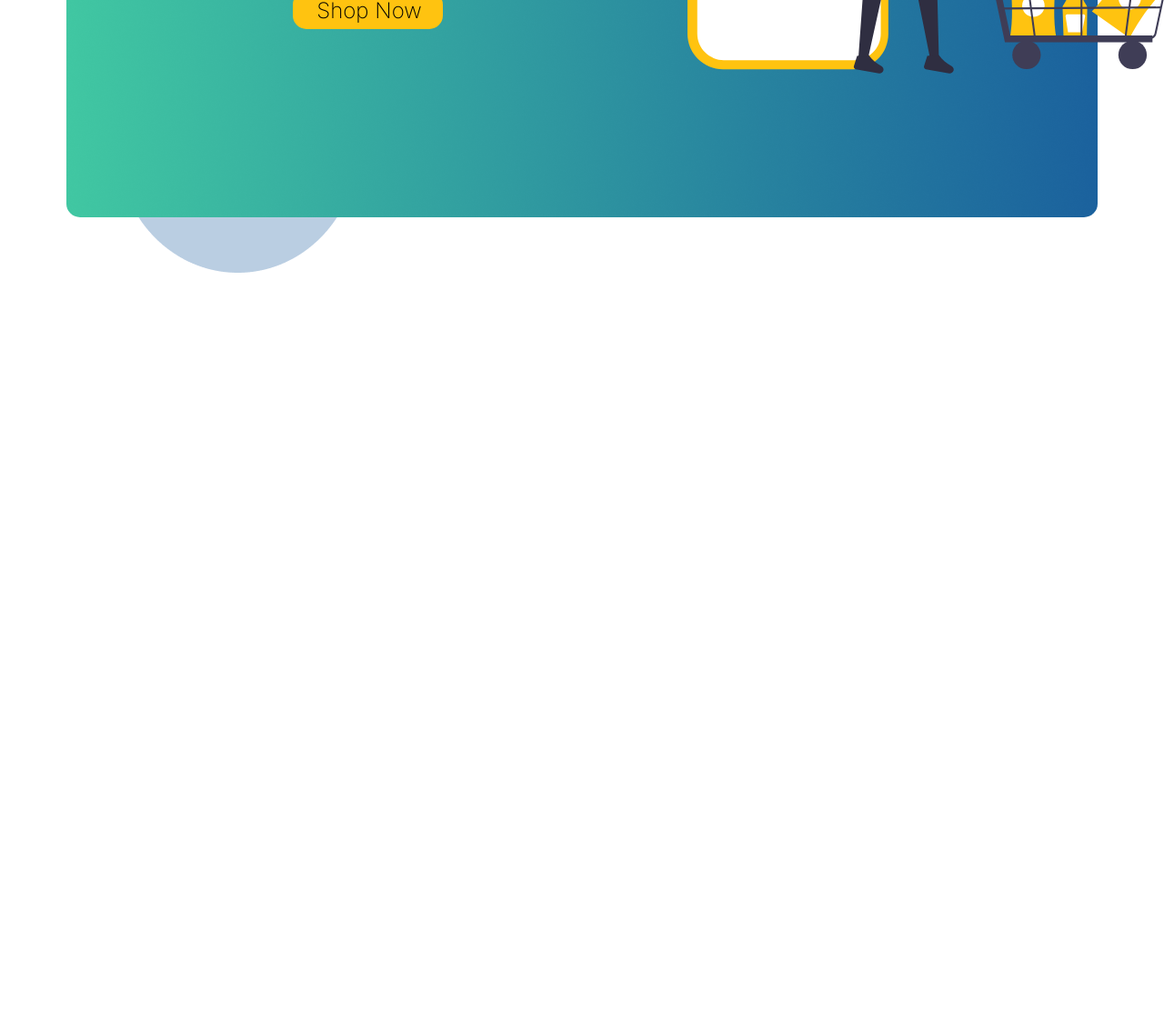
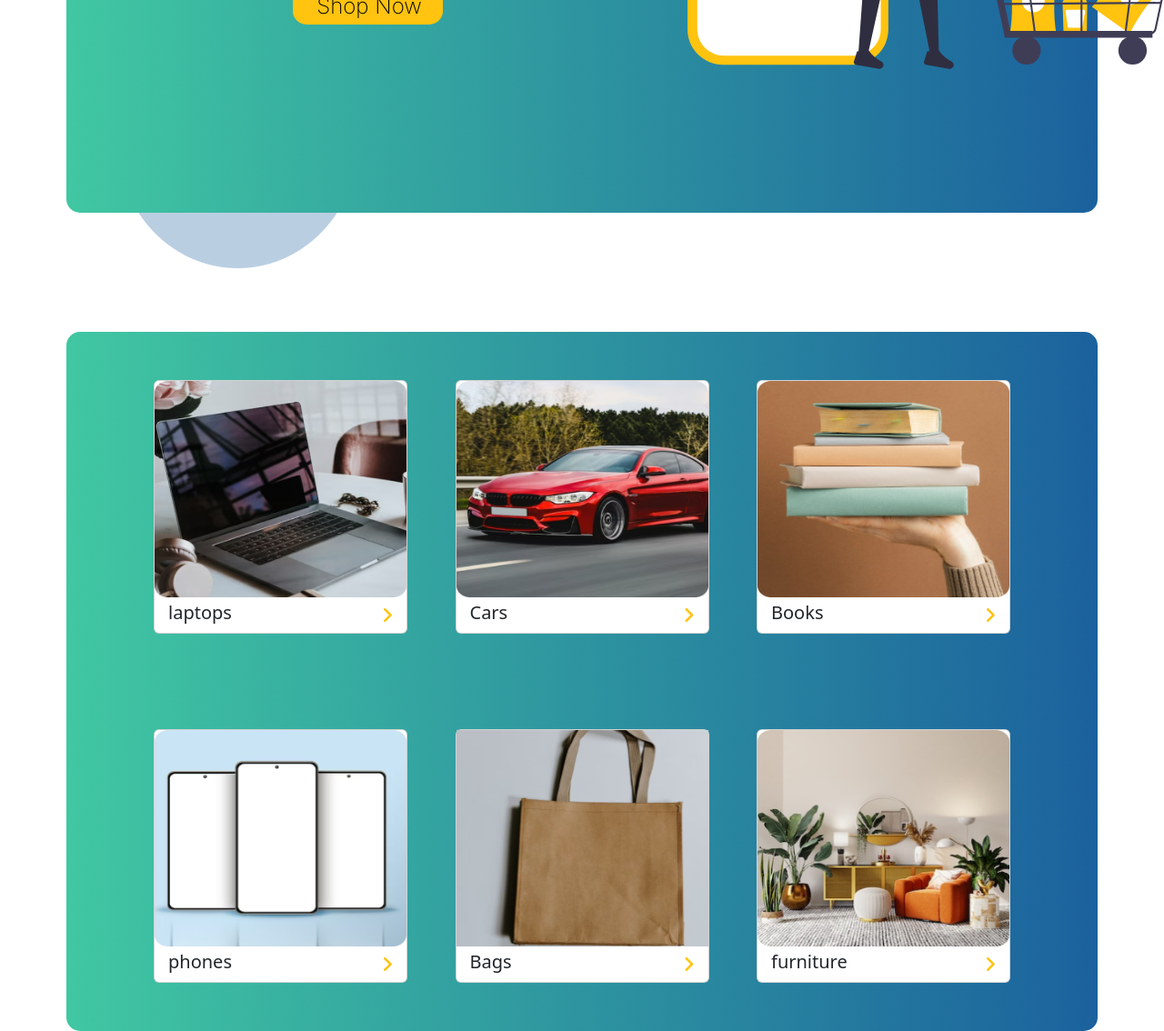
Before and after one commit to Taha-Shaban-kamel/E-commerce, a plain HTML site: page index.html in a window 1280 px wide. Shown: the part 635-1769 px from the top of the page at 91% size. Before the commit the page ends 935 px from the top, so only its background shows below. Drawn offline with nearby package versions, Linux system fonts and the light colour scheme; a web font is replaced by a local one.

Commit message:
add categories section

```diff
--- a/index.html
+++ b/index.html
@@ -8,8 +8,8 @@
     <link rel="stylesheet" href="https://cdnjs.cloudflare.com/ajax/libs/font-awesome/6.3.0/css/all.min.css"
         integrity="sha512-SzlrxWUlpfuzQ+pcUCosxcglQRNAq/DZjVsC0lE40xsADsfeQoEypE+enwcOiGjk/bSuGGKHEyjSoQ1zVisanQ=="
         crossorigin="anonymous" referrerpolicy="no-referrer" />
-    <link rel="stylesheet" href="https://cdn.jsdelivr.net/npm/bootstrap@4.0.0/dist/css/bootstrap.min.css"
-        integrity="sha384-Gn5384xqQ1aoWXA+058RXPxPg6fy4IWvTNh0E263XmFcJlSAwiGgFAW/dAiS6JXm" crossorigin="anonymous">
+    <link href="https://cdn.jsdelivr.net/npm/bootstrap@5.3.0-alpha1/dist/css/bootstrap.min.css" rel="stylesheet"
+        integrity="sha384-GLhlTQ8iRABdZLl6O3oVMWSktQOp6b7In1Zl3/Jr59b6EGGoI1aFkw7cmDA6j6gD" crossorigin="anonymous">
     <link rel="stylesheet" href="style/style.css">
     <title>E-commerce</title>
 </head>
@@ -23,7 +23,7 @@
                 <ul class="navbar-nav mr-auto">
                     <div class="link">
                         <li class="nav-item dropdown categori">
-                            <a class="nav-link dropdown-toggle" href="#" id="navbarDropdown" role="button"
+                            <a class="nav-link dropdown-toggle" href="#categories" id="navbarDropdown" role="button"
                                 data-toggle="dropdown" aria-haspopup="true" aria-expanded="false">
                                 categories
                             </a>
@@ -63,8 +63,7 @@
             </div>
         </nav>
     </section>
-
-    <section class="home">
+    <section class="home mrg_section">
         <img draggable="false" class="img" src="img/Ellipse 1.png" alt="">
         <div class="count">
             <div class="home_content">
@@ -82,8 +81,60 @@
         </div>
         <img draggable="false" class="img2" src="img/Ellipse 3.png" alt="">
     </section>
-    <script src="https://cdnjs.cloudflare.com/ajax/libs/bootstrap/5.0.1/js/bootstrap.min.js"
-        referrerpolicy="no-referrer"></script>
+    <section class="mrg_section" id="categories">
+        <div class="count">
+            <div class="card card_lap">
+                <img src="img/Rectangle 7.png" alt="lap_img" class="lap_img">
+                <div class="desc">
+                    <h5>laptops</h5>
+                    <a href="#"><i class="fa-solid fa-angle-right"></i></a>
+                </div>
+            </div>
+            <div class="card card_cars"> <img src="img/Rectangle 8.png" alt="lap_img" class="lap_img">
+                <div class="desc">
+                    <h5>Cars</h5>
+                    <a href="#"><i class="fa-solid fa-angle-right"></i></a>
+                </div>
+            </div>
+            <div class="card card_bock">
+                <img src="img/Rectangle 9.png" alt="lap_img" class="lap_img">
+                <div class="desc">
+                    <h5>Books</h5>
+                    <a href="#"><i class="fa-solid fa-angle-right"></i></a>
+                </div>
+            </div>
+            <div class="card card_phone">
+                <img src="img/Rectangle 10.png" alt="lap_img" class="lap_img">
+                <div class="desc">
+                    <h5>phones</h5>
+                    <a href="#"><i class="fa-solid fa-angle-right"></i></a>
+                </div>
+            </div>
+            <div class="card card_bage">
+                <img src="img/image 1.png" alt="lap_img" class="lap_img">
+                <div class="desc">
+                    <h5>Bags</h5>
+                    <a href="#"><i class="fa-solid fa-angle-right"></i></a>
+                </div>
+            </div>
+            <div class="card card_furn">
+                <img src="img/Rectangle 17.png" alt="lap_img" class="lap_img">
+                <div class="desc">
+                    <h5>furniture</h5>
+                    <a href="#"><i class="fa-solid fa-angle-right"></i></a>
+                </div>
+            </div>
+        </div>
+    </section>
+    <script src="https://cdn.jsdelivr.net/npm/@popperjs/core@2.11.6/dist/umd/popper.min.js"
+        integrity="sha384-oBqDVmMz9ATKxIep9tiCxS/Z9fNfEXiDAYTujMAeBAsjFuCZSmKbSSUnQlmh/jp3"
+        crossorigin="anonymous"></script>
+    <script src="https://cdn.jsdelivr.net/npm/bootstrap@5.3.0-alpha1/dist/js/bootstrap.min.js"
+        integrity="sha384-mQ93GR66B00ZXjt0YO5KlohRA5SY2XofN4zfuZxLkoj1gXtW8ANNCe9d5Y3eG5eD"
+        crossorigin="anonymous"></script>
+    <script src="https://cdn.jsdelivr.net/npm/bootstrap@5.3.0-alpha1/dist/js/bootstrap.bundle.min.js"
+        integrity="sha384-w76AqPfDkMBDXo30jS1Sgez6pr3x5MlQ1ZAGC+nuZB+EYdgRZgiwxhTBTkF7CXvN"
+        crossorigin="anonymous"></script>
 </body>
 
 </html>
--- a/style/style.css
+++ b/style/style.css
@@ -5,6 +5,16 @@
     margin: 0;
     box-sizing: border-box;
 }
+
+body {
+    width: 100%;
+    height: 100vh;
+}
+
+.mrg_section {
+    margin-bottom: 100px;
+}
+
 
 nav {
     width: 100%;
@@ -14,6 +24,12 @@ nav {
     justify-content: space-between !important;
     border-radius: 0px 0px 15px 15px !important;
     font-family: 'Cairo', sans-serif !important;
+    overflow: hidden;
+    position: fixed !important;
+    /* Set the navbar to fixed position */
+    top: 0 !important;
+    /* Position the navbar at the top of the page */
+    z-index: 6000;
 }
 
 nav .links ul {
@@ -91,16 +107,17 @@ nav .navbar-brand img {
     z-index: -1;
 }
 
-.home .count {
+.count {
     height: 769px;
     background-image: url("../img/background.png");
     background-position: center;
     background-size: cover;
-    margin: 50px 73px 70px 73px;
+    margin: 100px 73px 100px 73px !important;
     border-radius: 15px;
     display: flex;
     justify-content: space-between;
     align-items: center;
+
 }
 
 .home .count .home_content {
@@ -140,3 +157,37 @@ nav .navbar-brand img {
     height: 452.73px;
     margin-right: 69px;
 }
+
+/* categories start */
+
+#categories .count {
+    display: grid;
+    /* grid-template-columns: calc(100%/3) calc(100%/3) calc(100%/3); */
+    grid-template-columns: auto auto auto;
+    padding: 0 96px;
+    /* padding: 0 15% !important; */
+
+}
+
+#categories .count .card {
+    width: 279px;
+    height: 279px;
+
+}
+
+#categories .count .card img {
+    height: 238px;
+}
+
+#categories .count .card .desc {
+    display: flex;
+    margin: 5PX 15px;
+    justify-content: space-between;
+    align-items: center;
+    border-radius: 20px;
+}
+
+#categories .count .card .desc i {
+    color: #ffc310;
+    font-size: 20px;
+}
```
Also changed, not shown: img/Rectangle 10.png (added), img/Rectangle 17.png (added), img/Rectangle 7.png (added), img/Rectangle 8.png (added), img/Rectangle 9.png (added), img/image 1.png (added).
